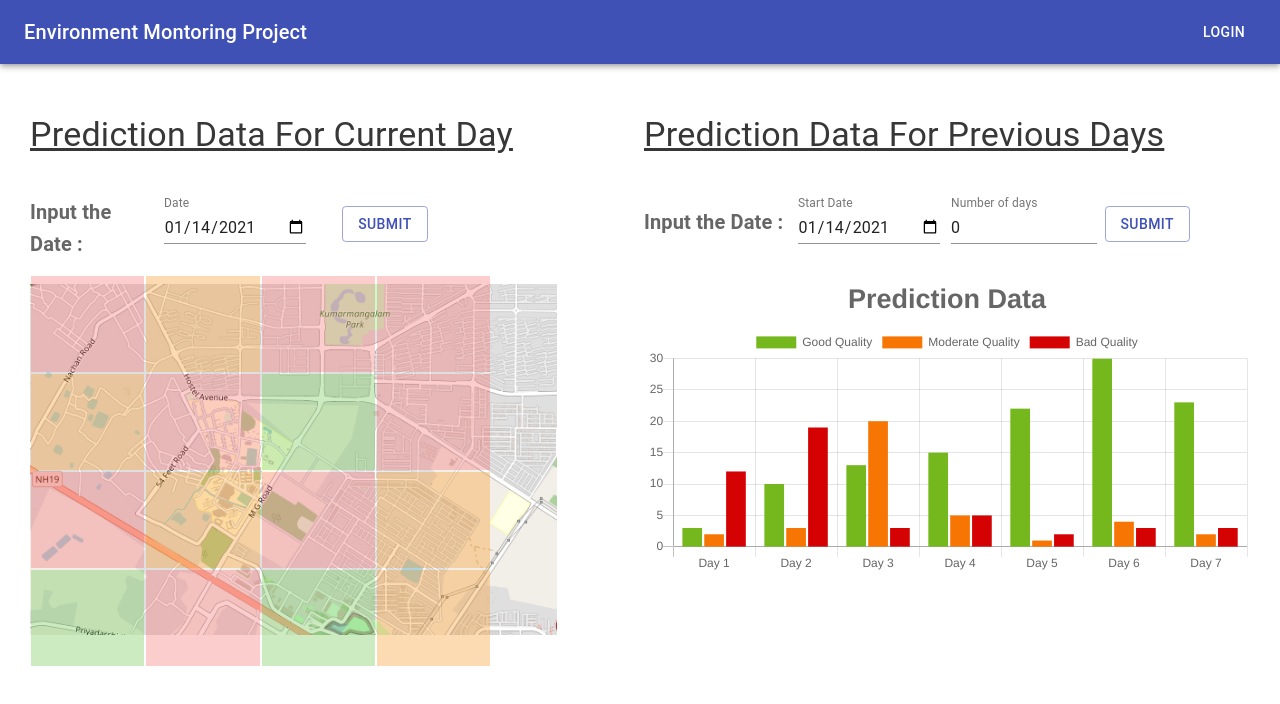
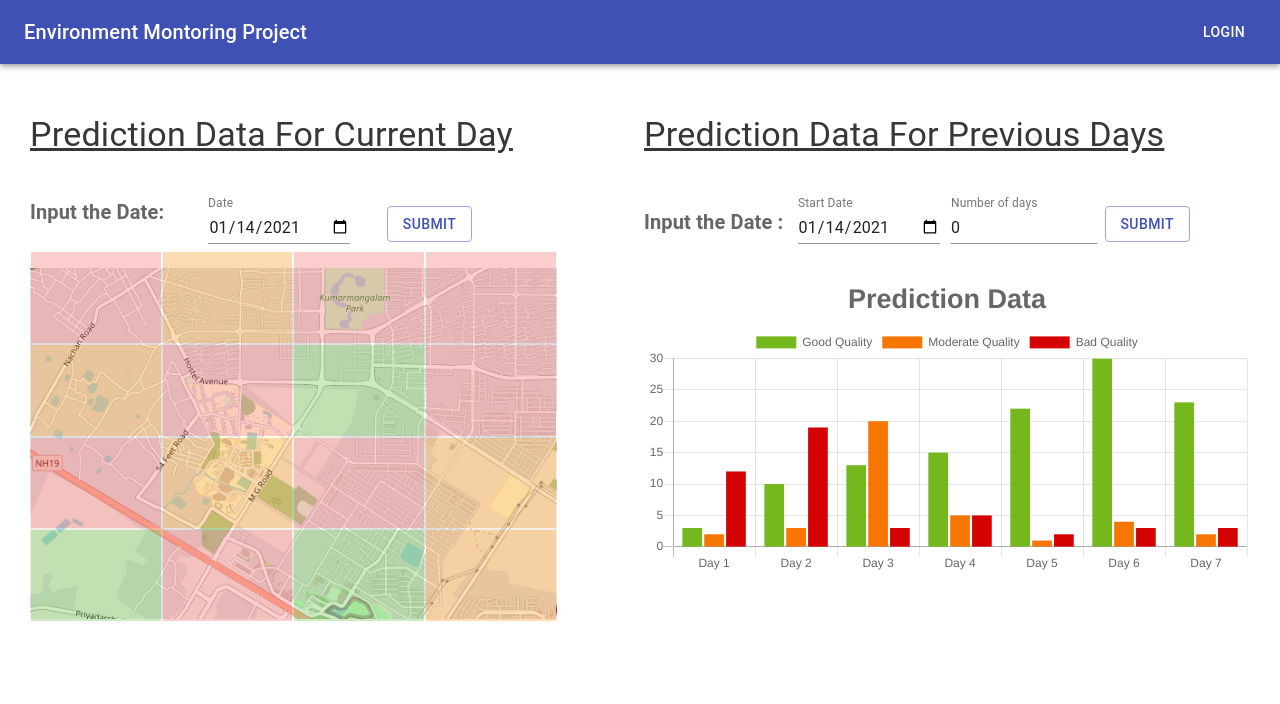
Before and after one commit to VishalKK1997/Env-Monitor, a React (Create React App) app: page / in a window 1280 px wide. Shown: the top 704 px of the page. Built offline with nearby package versions, Linux system fonts and the light colour scheme.

Commit message:
grid_adjust

```diff
--- a/src/App.js
+++ b/src/App.js
@@ -30,8 +30,6 @@ const App = () => {
                 style={{
                   height: "100%",
                   width: "100%",
-                  marginTop: "5%",
-                  overflow: "hidden",
                 }}
               >
                 <Image />
--- a/src/components/Image/Image.js
+++ b/src/components/Image/Image.js
@@ -40,9 +40,9 @@ const Image = () => {
   return (
     <div className={classes.root}>
       <Grid className={classes.inputForm} container spacing={1}>
-        <Grid item xs={3}>
+        <Grid item xs={4}>
           <Typography className={classes.heading} variant="h6">
-            Input the Date :
+            Input the Date:
           </Typography>
         </Grid>
         <Grid item xs={4}>
--- a/src/components/MapGrid/MapGrid.js
+++ b/src/components/MapGrid/MapGrid.js
@@ -6,32 +6,32 @@ const useStyles = makeStyles((theme) => ({
     width: "87%",
     height: "87%",
     position: "absolute",
-    top: "29%",
+    top: "27%",
     left: "0",
     zIndex: "5",
   },
   section_div_green: {
     backgroundColor: "#58bc34",
     float: "left",
-    height: "19.9%",
+    height: "20.5%",
     margin: "1px",
-    width: "21.5%",
+    width: "24.6%",
     opacity: "0.3",
   },
   section_div_red: {
     backgroundColor: "#f65959",
     float: "left",
-    height: "19.9%",
+    height: "20.5%",
     margin: "1px",
-    width: "21.5%",
+    width: "24.6%",
     opacity: "0.3",
   },
   section_div_orange: {
     backgroundColor: "#f78702",
     float: "left",
-    height: "19.9%",
+    height: "20.5%",
     margin: "1px",
-    width: "21.5%",
+    width: "24.6%",
     opacity: "0.3",
   },
 }));
```
Also changed, not shown: 1 other file (tests, documents, lock files or other folders).
